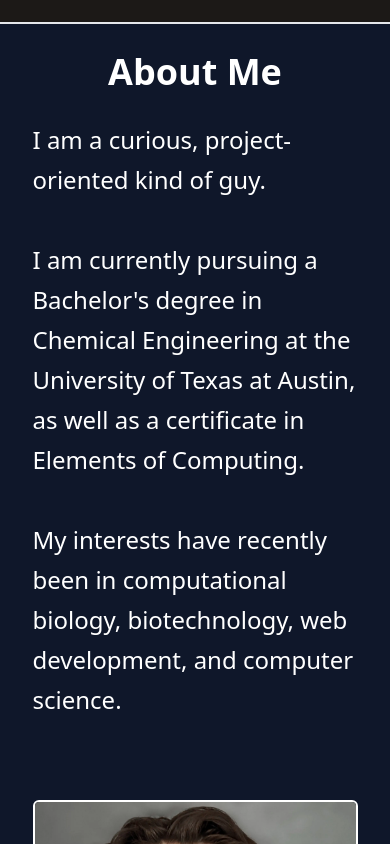
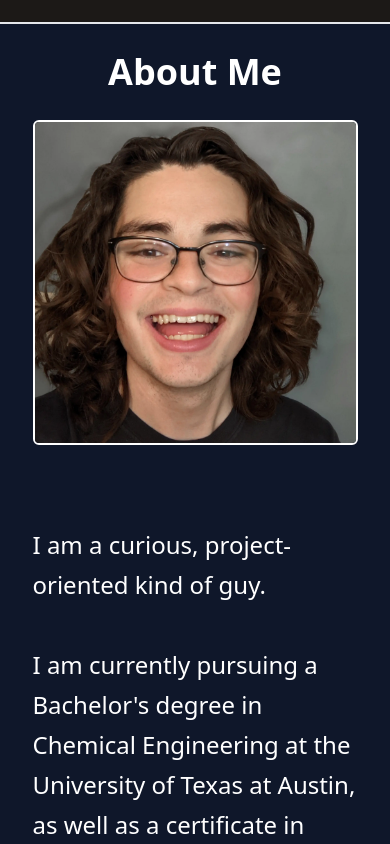
Before and after one commit to jordantwells42/jordantwells-next, a Next.js app: page / in a window 390 px wide. Shown: the part 820-1664 px from the top of the page. Built offline with nearby package versions, Linux system fonts and the light colour scheme.

Commit message:
change breaking on mobile

```diff
--- a/components/aboutme.js
+++ b/components/aboutme.js
@@ -4,7 +4,7 @@ import Section from './section.js'
 export default function AboutMe () {
   return (
     <Section name='About Me'>
-      <div className='w-full md:w-5/6 flex flex-col md:flex-row items-center justify-center gap-20'>
+      <div className='w-full md:w-5/6 flex flex-col-reverse md:flex-row items-center justify-center gap-20'>
         <div className='text-left leading-10 max-w-prose'>
 
           <p>I am a curious, project-oriented kind of guy.</p>
```
